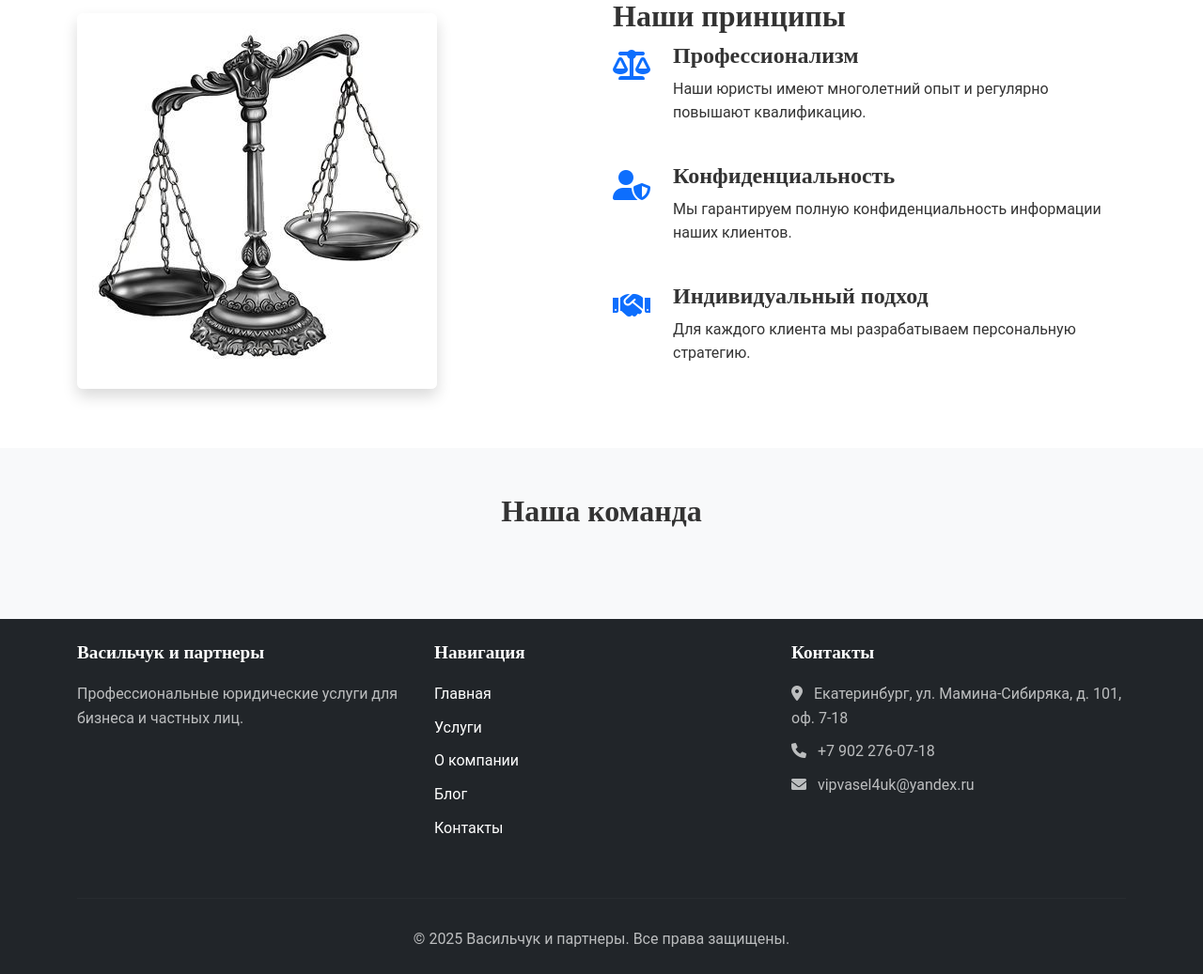
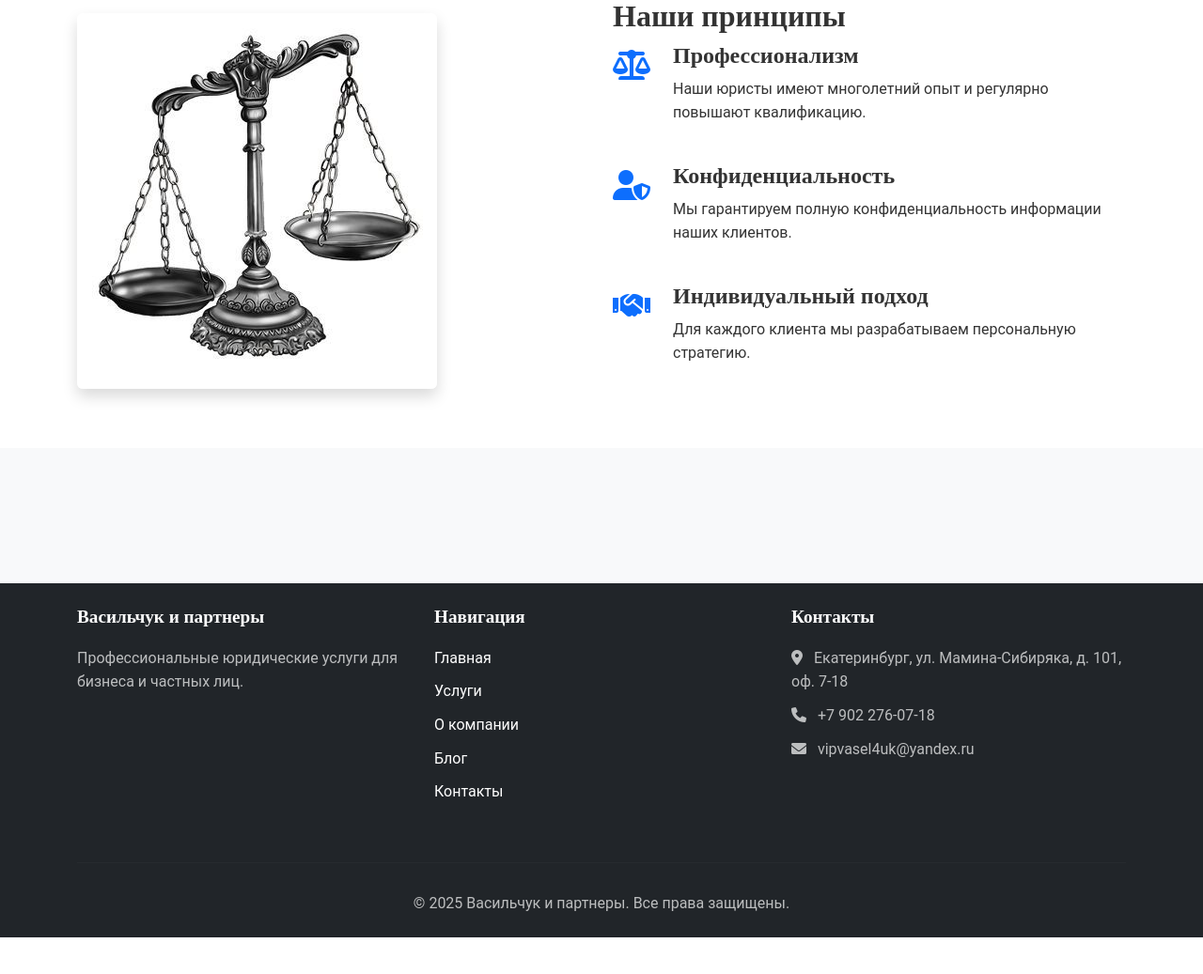
Before and after one commit to avsize8/vip, a Flask app: page /about in a window 1280 px wide. Shown: the part 1179-2216 px from the top of the page at 94% size. After the commit the page ends 2177 px from the top, so only its background shows below. Run offline with Flask 3, Linux system fonts and the light colour scheme.

Commit message:
Update about.html

```diff
--- a/VIP/templates/about.html
+++ b/VIP/templates/about.html
@@ -126,7 +126,7 @@
     <!-- Наша команда -->
     <section class="team-section py-5 bg-light">
         <div class="container">
-            <h2 class="text-center mb-5">Наша команда</h2>
+            <h2 class="text-center mb-5"></h2>
             <div class="row">
                 {% for member in team_members %}
                 <div class="col-lg-3 col-md-6 mb-4">
```
